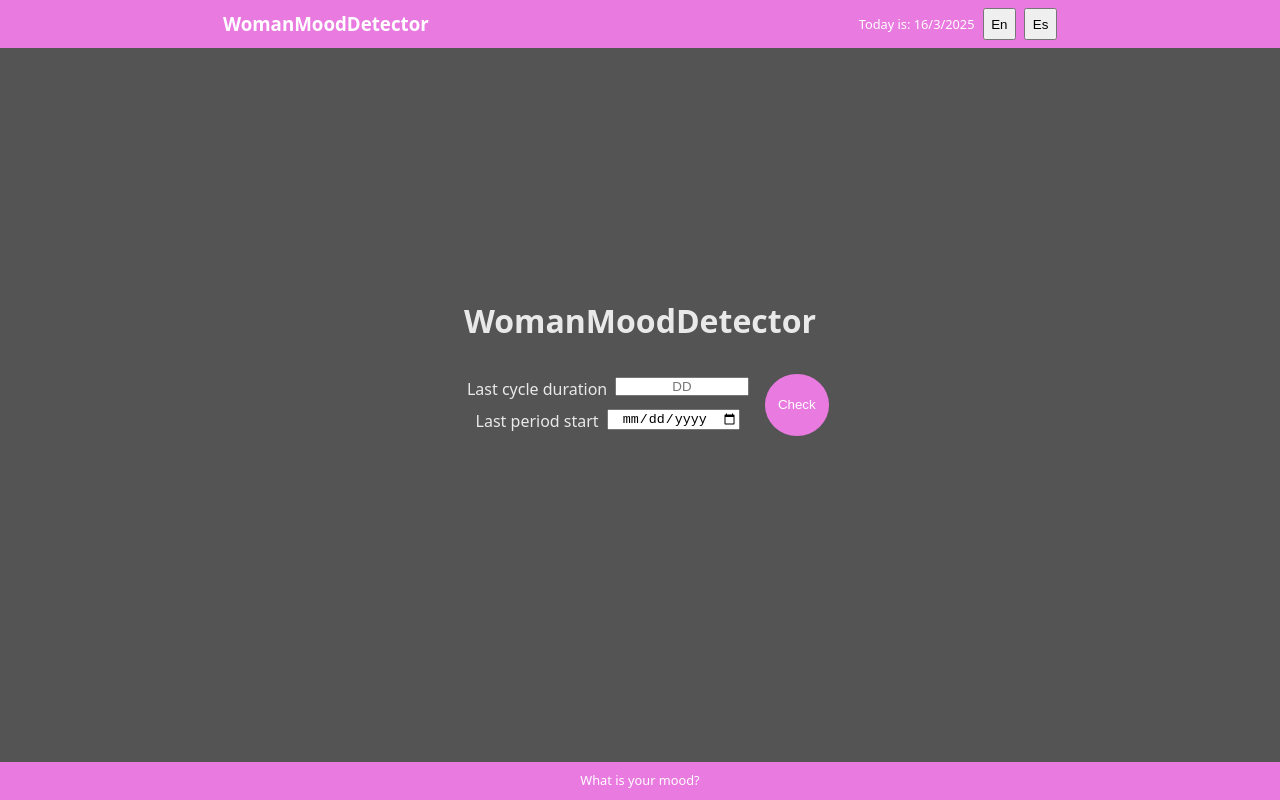
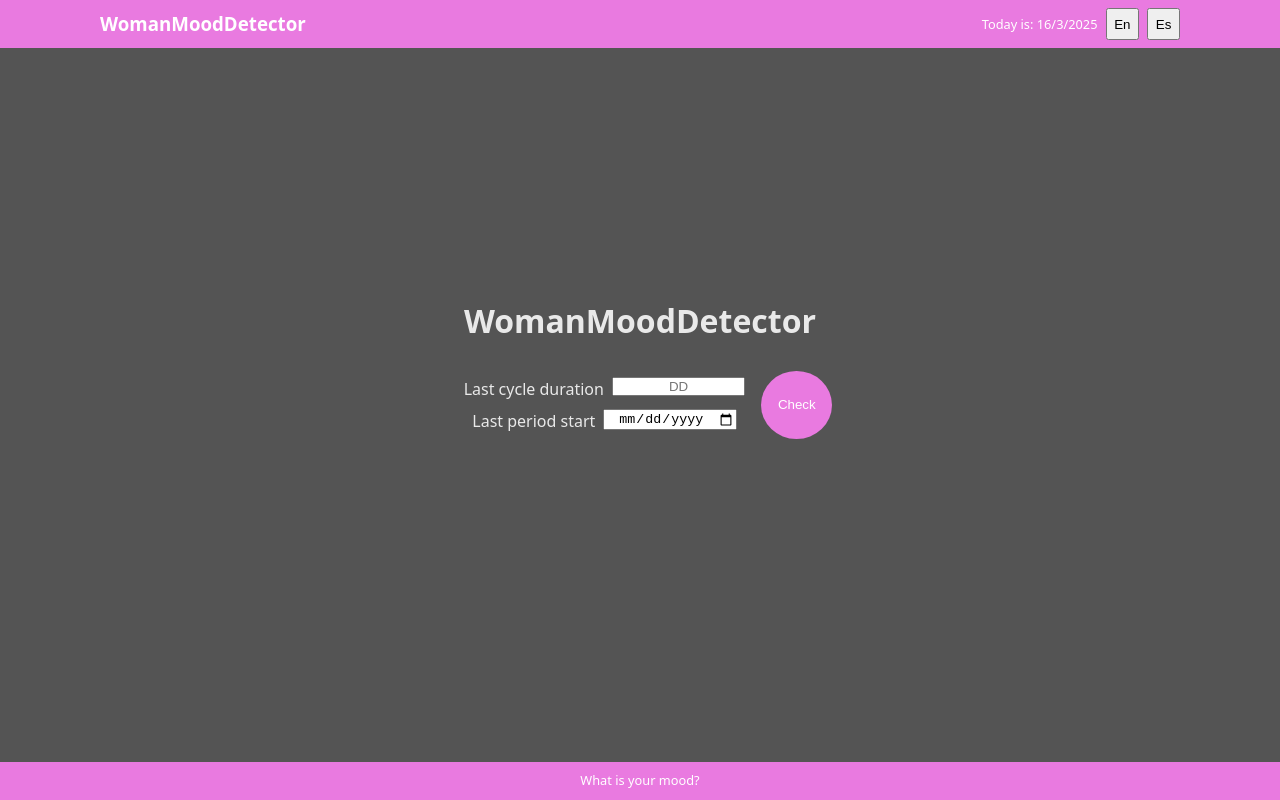
Before and after one commit to zwiva/emo-tracker, a React (Vite) app: page / in a window 1280 px wide. Built offline with nearby package versions, Linux system fonts and the light colour scheme.

Commit message:
fix navbar

```diff
--- a/src/App.css
+++ b/src/App.css
@@ -1,4 +1,4 @@
-@import url("./styles/display.css");
+@import url("./styles/global.css");
 @import url("./styles/utils.css");
 @import url("./styles/decorations.css");
 @import url("./styles/components.css");
--- a/src/components/Navbar.jsx
+++ b/src/components/Navbar.jsx
@@ -10,17 +10,23 @@ const Navbar = ({ today }) => {
   };
 
   return (
-    <nav className="navigation__section p-05">
-      <h3>
-        WomanMoodDetector
-      </h3>
-      <div className="flex g-05">
-        <span className="text-navigation">{t("today")} {today}</span>
-        {/* <h1>{t("welcome")}</h1> */}
-        <button onClick={() => changeLanguage("en")} className="p-05" >En</button>
-        <button onClick={() => changeLanguage("es")} className="p-05" >Es</button>
+    <nav className="navigation__section">
+      <div className="navigation__section--body m-05 g-05">
+
+        <div className="w-100 flex-between wrap">
+          <h3>
+            WomanMoodDetector
+          </h3>
+          <p className="text-navigation">{t("today")} {today}</p>
+        </div>
+
+        <div className="flex g-05 align_i-center">
+          {/* <h1>{t("welcome")}</h1> */}
+          <button onClick={() => changeLanguage("en")} className="p-05" style={{ maxHeight: '3em' }}>En</button>
+          <button onClick={() => changeLanguage("es")} className="p-05" style={{ maxHeight: '3em' }} >Es</button>
+        </div>
+
       </div>
-
     </nav>
   )
 }
--- a/src/locales/en.json
+++ b/src/locales/en.json
@@ -5,5 +5,6 @@
   "lastStartDate": "Last period start",
   "check": "Check",
   "footerMsg": "What is your mood?",
-  "today": "Today is:"
+  "today": "Today is:",
+  "missingData": "Insert valid data."
 }
--- a/src/locales/es.json
+++ b/src/locales/es.json
@@ -5,6 +5,7 @@
   "lastStartDate": "Inicio último período",
   "check": "Revisar",
   "footerMsg": "Cuál es tu ánimo?",
-  "today": "Hoy es:"
+  "today": "Hoy es:",
+  "missingData": "Ingrese datos válidos."
 
 }
--- a/src/styles/components.css
+++ b/src/styles/components.css
@@ -21,6 +21,22 @@
   gap: 0.5em;
 }
 
+.navigation__section {
+  display: flex;
+  justify-content: center;
+  background-color: var(--color-pink);
+  color: white;
+  width: 100%;
+  line-height: 2em;
+}
+
+.navigation__section--body {
+  display: flex;
+  justify-content: space-between;
+  width: 100%;
+  max-width: 1080px;
+}
+
 .text-navigation {
   font-size: 0.8em;
   word-break: keep-all
--- a/src/styles/display.css
+++ b/src/styles/global.css
@@ -5,14 +5,6 @@
   gap: 1em;
   width: 80%;
   align-self: center;
-}
-
-.navigation__section {
-  display: flex;
-  justify-content: space-around;
-  background-color: var(--color-pink);
-  line-height: 2em;
-  color: white;
 }
 
 @media (min-width:480px) {
--- a/src/styles/utils.css
+++ b/src/styles/utils.css
@@ -1,8 +1,6 @@
 /* utils */
-.text-center {
-  text-align: center;
-}
 
+/* display */
 .flex {
   display: flex;
 }
@@ -24,9 +22,55 @@
   text-align: center;
 }
 
+.wrap {
+  flex-wrap: wrap;
+}
+
+.nowrap {
+  flex-wrap: nowrap;
+}
+
+/* alignments */
+
+.text-center {
+  text-align: center;
+}
+
+/* flex - alignments */
+
+.align_c-center {
+  align-content: center;
+}
+
+.align_i-center {
+  align-items: center;
+}
+
+.align_s-center {
+  align-self: center;
+}
+
+.justify-c-center {
+  justify-content: center;
+}
+
+/* width */
+.w-100 {
+  width: 100%;
+}
+
 .w-90 {
   width: 90%;
   margin: 0 auto;
+}
+
+/* spacing */
+.g-05 {
+  gap: 0.5em
+}
+
+.g-1 {
+  gap: 1em
 }
 
 .mt-05 {
@@ -152,15 +196,3 @@
 .p-15 {
   padding: 1.5em;
 }
-
-.wrap {
-  flex-wrap: wrap;
-}
-
-.g-05 {
-  gap: 0.5em
-}
-
-.g-1 {
-  gap: 1em
-}
--- a/src/views/Home.jsx
+++ b/src/views/Home.jsx
@@ -69,7 +69,7 @@ const Home = ({ date }) => {
     const lastStartDate = document.getElementById("lastDate").value;
 
     if (!lastCycleDuration || !lastStartDate) {
-      alert('data required')
+      alert(`${t("missingData")}`)
       return
     }
 
@@ -107,7 +107,7 @@ const Home = ({ date }) => {
             </div>
           </label>
         </div>
-        <button onClick={getDataForm} className="button" style={{ borderRadius: '50%', padding: '1.75em 1em' }} >
+        <button onClick={getDataForm} className="button" style={{ borderRadius: '50%', padding: '2em 1.25em' }} >
           <span>
             <p>{t("check")}</p>
           </span>
```
